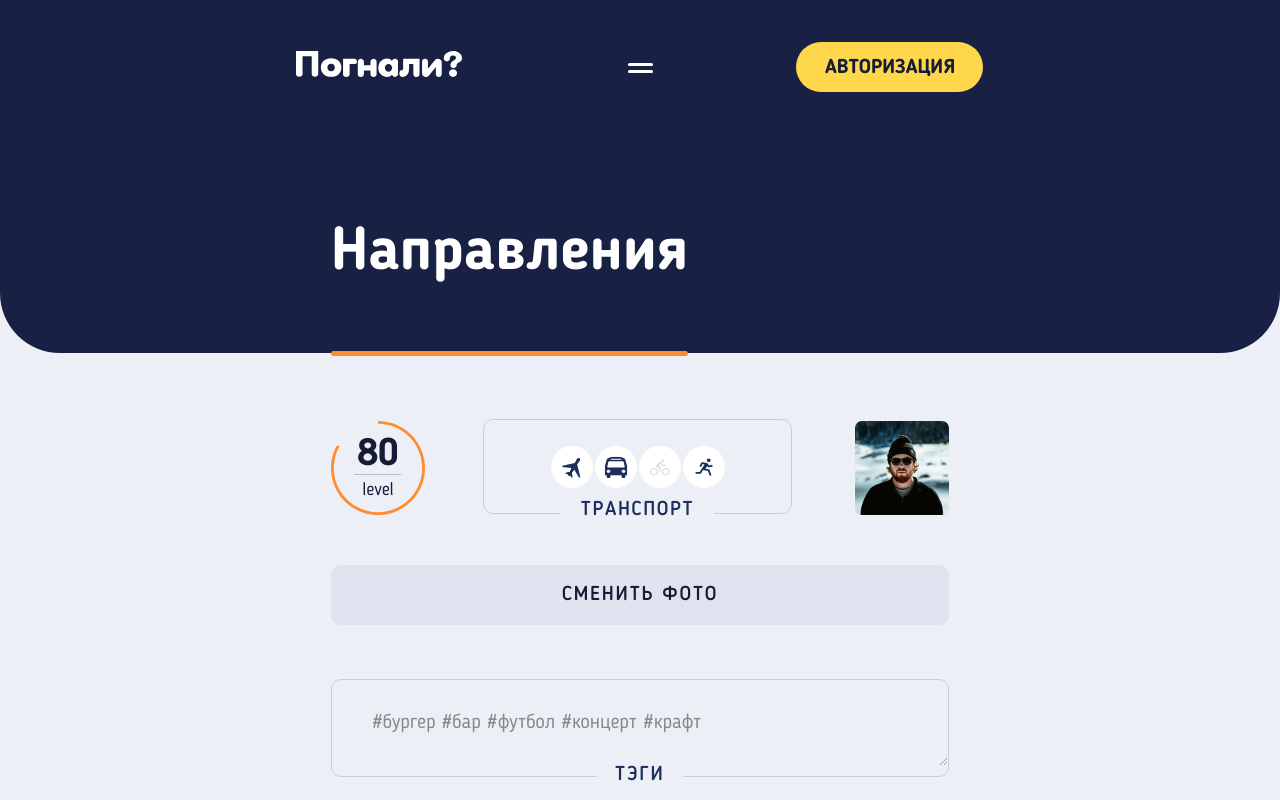
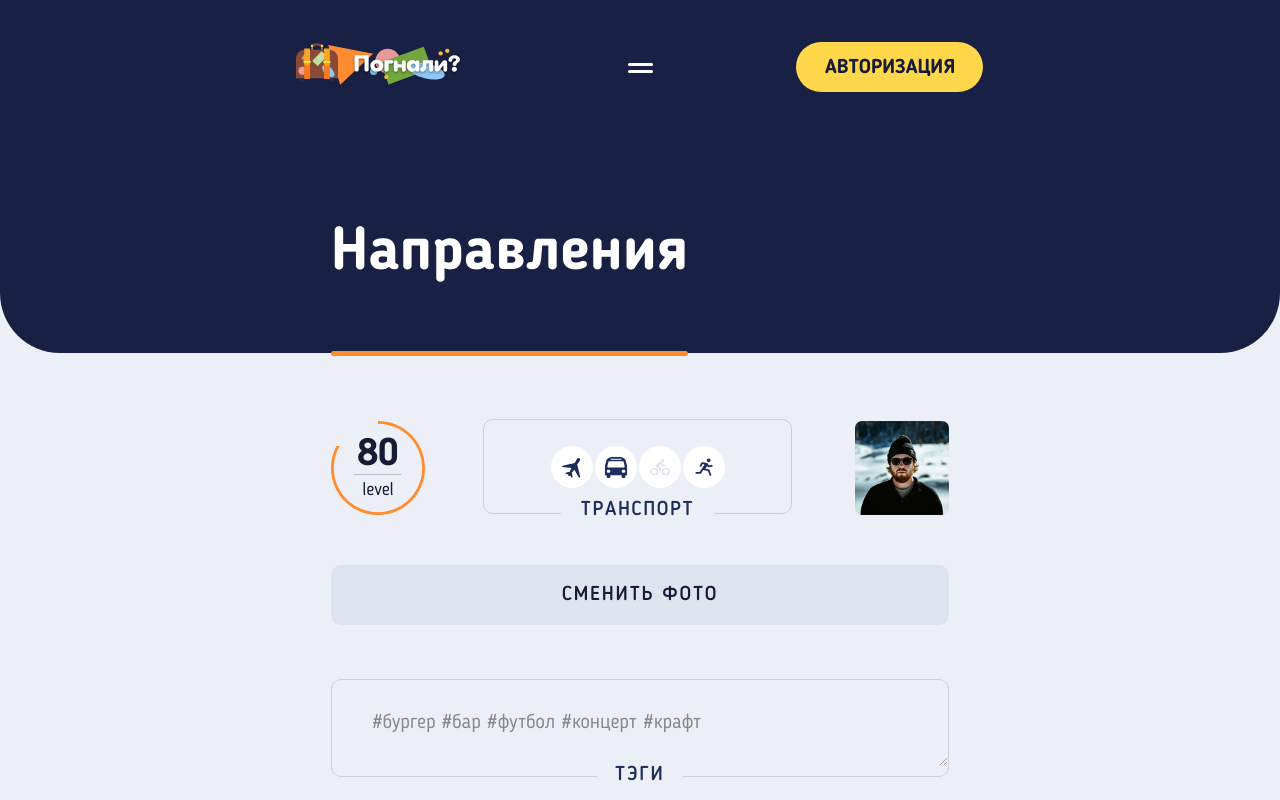
Before and after one commit to grund1k/1761315-pognali-23, a website: page source/form.html in a window 1280 px wide. Shown: the top 800 px of the page. Drawn offline with nearby package versions, Linux system fonts and the light colour scheme; files that its build step writes are made by us from their sources.

Commit message:
Адаптировал логотипы

```diff
--- a/source/form.html
+++ b/source/form.html
@@ -12,7 +12,10 @@
       <nav class="nav nav--page-inner nav--menu-opened nav--no-js">
         <div class="container nav__wrapper">
           <a class="nav__logo-link" href="index.html">
-            <img class="nav__logo logo" src="img/logo_text.svg" alt="Логотип «Погнали»" width="96" height="15">
+            <picture>
+              <source media="(min-width: 768px)" srcset="img/logo/logo-full.svg">
+              <img class="nav__logo logo" src="img/logo/logo-mobile.svg" alt="Логотип «Погнали»" width="96" height="15">
+            </picture>
           </a>
           <button class="nav__toggle" type="button" aria-label="Открыть меню"></button>
           <ul class="nav__site-list nav-list">
@@ -42,8 +45,11 @@
         <div class="nav__menu-wrapper modal-menu">
           <div class="container modal-menu__wrapper">
             <div class="modal-menu__logo-wrapper">
-              <a class="modal-menu__logo-link">
-                <img class="modal-menu__logo logo" src="img/logo_footer.svg" alt="Логотип «Погнали»" width="96" height="15">
+              <a class="modal-menu__logo-link" href="index.html">
+                <picture>
+                  <source class="nav__logo--tablet" media="(min-width: 768px)" srcset="img/logo/logo-full-blue.svg">
+                  <img class="modal-menu__logo logo" src="img/logo/logo-mobile-blue.svg" alt="Логотип «Погнали»" width="96" height="15">
+                </picture>
               </a>
               <button class="modal-menu__toggle" type="button" aria-label="Открыть меню"></button>
             </div>
@@ -569,7 +575,10 @@
     </main>
     <footer class="page-footer page-body__footer page-body__footer--form">
       <div class="container page-footer__wrapper">
-        <img class="page-footer__logo logo" src="img/logo_footer.svg" alt="Логотип «Погнали»" width="96" height="15">
+        <picture>
+          <source media="(min-width: 768px)" srcset="img/logo/logo-full-blue.svg">
+          <img class="page-footer__logo logo" src="img/logo/logo-mobile-blue.svg" alt="Логотип «Погнали»" width="96" height="15">
+        </picture>
         <ul class="page-footer__socials social-list">
           <li class="social-list__item">
             <a class="social-list__link" href="https://www.facebook.com">
--- a/source/js/header.js
+++ b/source/js/header.js
@@ -24,13 +24,25 @@ navigationOff.addEventListener("click", function() {
 });
 
 const navLogo = document.querySelector(".nav__logo");
+const navLogoTablet = document.querySelector(".nav__logo--tablet");
 
 window.addEventListener("scroll", function () {
-  if (window.pageYOffset > 10) {
+  if (window.pageYOffset > 20) {
     navigation.classList.add("nav--sticky");
-    navLogo.src = "img/logo_footer.svg";
   } else {
     navigation.classList.remove("nav--sticky");
-    navLogo.src = "img/logo_text.svg";
+  };
+
+  if (navLogo.src = "img/logo/logo-mobile.svg" && window.innerWidth < 768) {
+    navLogo.src = "img/logo/logo-mobile-blue.svg";
+  } else if (navLogoTablet.srcset = "img/logo/logo-full.svg" && window.innerWidth >= 768 ) {
+    navLogoTablet.srcset = "img/logo/logo-full-blue.svg";
   }
 });
+
+window.addEventListener("scroll", function () {
+  if (window.pageYOffset < 20) {
+    navLogo.src = "img/logo/logo-mobile.svg";
+    navLogoTablet.srcset = "img/logo/logo-full.svg";
+  }
+})
```
Also changed, not shown: source/catalog.html (+13 -4 lines), source/index.html (+12 -3 lines), source/img/logo/logo-full-blue.svg (added), source/img/logo/logo-full.svg (added), source/img/logo/logo-mobile-blue.svg (added), source/img/logo/logo-mobile.svg (added).
